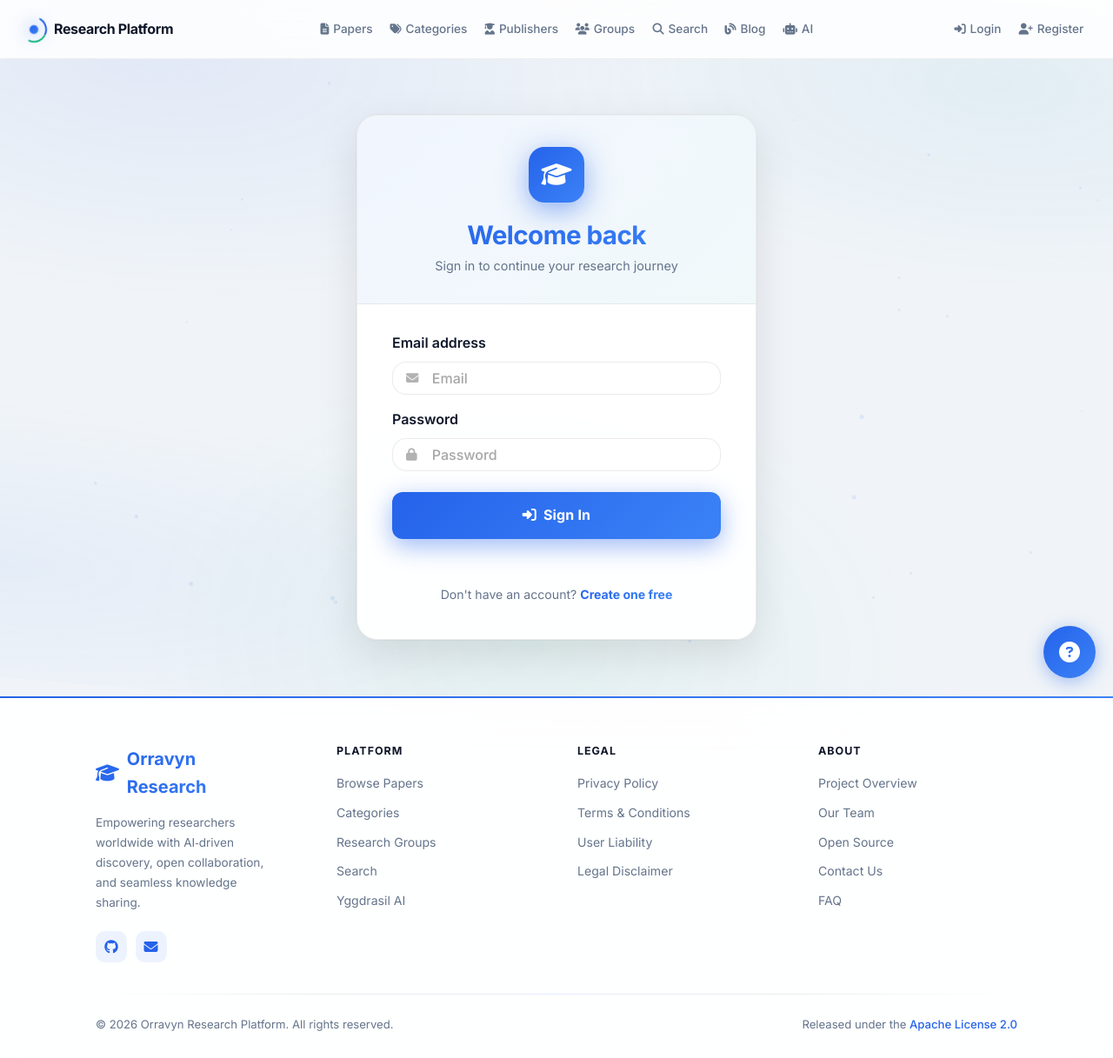
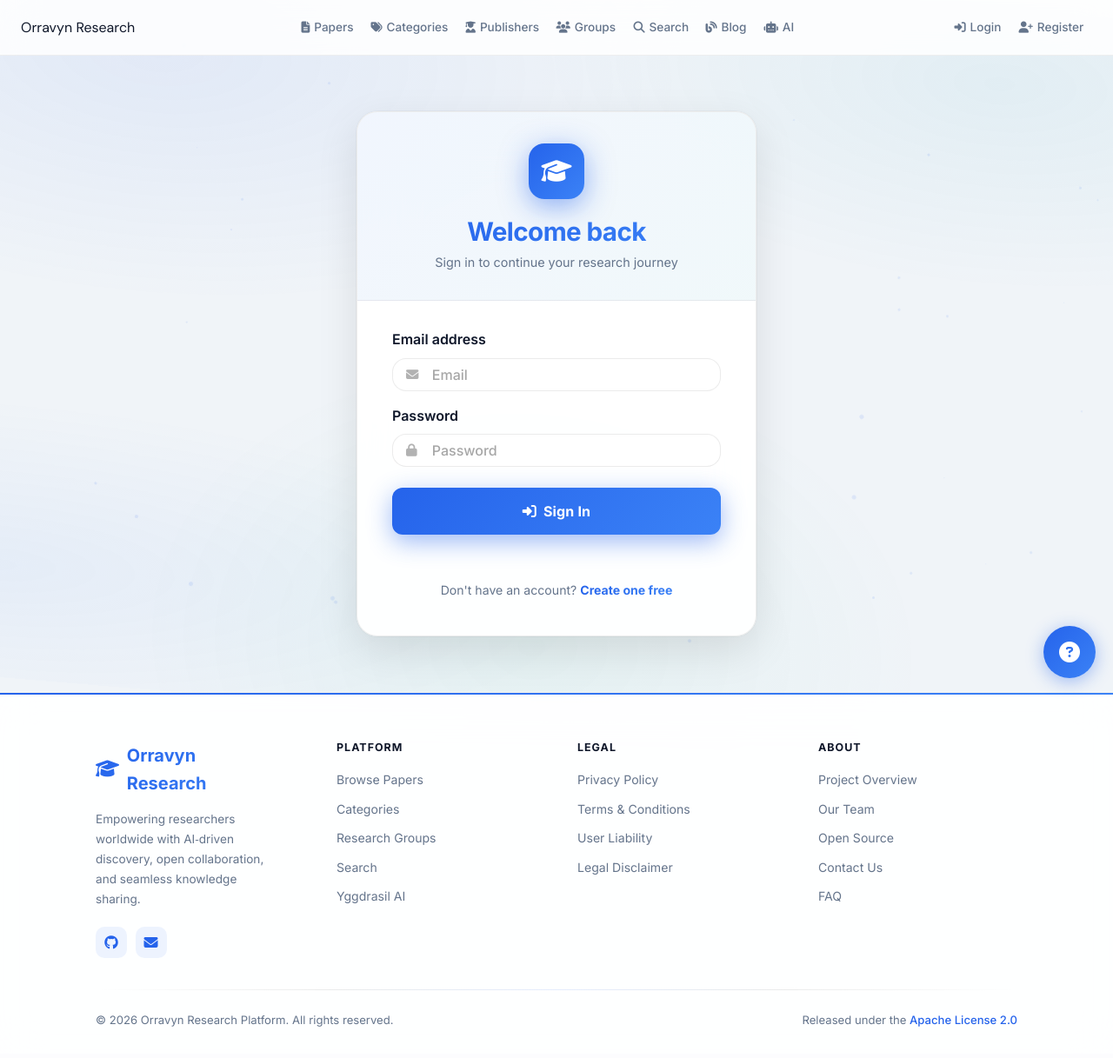
Before and after one commit to sairam3824/advanced-orravyn-research-platform, a Django app: a page that uses research_platform/templates/base.html in a window 1280 px wide. Shown: the whole page at 87% size. After the commit the page ends 1181 px from the top, so only its background shows below. Run offline with Django 4.2, Linux system fonts and the light colour scheme; parts of the project's set-up code (start-up, migrations or seed data) failed here and were passed over; some libraries are stand-ins or nearby versions.

Commit message:
style(ui): improve dashboards, profiles and global styling

```diff
--- a/research_platform/static/css/global.css
+++ b/research_platform/static/css/global.css
@@ -117,6 +117,14 @@ body::before {
     align-items: center;
     gap: 0.75rem;
     letter-spacing: -0.02em;
+}
+
+.navbar-brand span {
+    font-family: 'DM Sans', sans-serif;
+    font-weight: 400;
+    font-size: 1.35rem;
+    letter-spacing: 0em;
+    color: var(--text-primary) !important;
 }
 
 .navbar-brand:hover {
--- a/research_platform/templates/accounts/admin_dashboard.html
+++ b/research_platform/templates/accounts/admin_dashboard.html
@@ -283,8 +283,7 @@
         <div class="stat-icon pending"><i class="fas fa-clock"></i></div>
         <div class="stat-number">{{ pending_count }}</div>
         <div class="stat-label">Pending Approval</div>
-        {% if pending_count > 0 %}<a href="{% url 'papers:pending_approval' %}" class="stat-action">Review →</a>{% endif
-        %}
+        {% if pending_count > 0 %}<a href="{% url 'papers:pending_approval' %}" class="stat-action">Review →</a>{% endif %}
     </div>
     <div class="stat-card">
         <div class="stat-icon total"><i class="fas fa-file-alt"></i></div>
--- a/research_platform/templates/accounts/login.html
+++ b/research_platform/templates/accounts/login.html
@@ -1,6 +1,6 @@
 {% extends 'base.html' %}
 
-{% block title %}Sign In - Research Platform{% endblock %}
+{% block title %}Sign In - Orravyn Research{% endblock %}
 
 {% block content %}
 <div class="auth-page">
--- a/research_platform/templates/accounts/profile_edit.html
+++ b/research_platform/templates/accounts/profile_edit.html
@@ -189,16 +189,14 @@
                 <div class="mb-3">
                     <label for="{{ form.first_name.id_for_label }}" class="form-label">First Name</label>
                     {{ form.first_name }}
-                    {% if form.first_name.help_text %}<div class="form-text">{{ form.first_name.help_text }}</div>{%
-                    endif %}
+                    {% if form.first_name.help_text %}<div class="form-text">{{ form.first_name.help_text }}</div>{% endif %}
                 </div>
             </div>
             <div class="col-md-6">
                 <div class="mb-3">
                     <label for="{{ form.last_name.id_for_label }}" class="form-label">Last Name</label>
                     {{ form.last_name }}
-                    {% if form.last_name.help_text %}<div class="form-text">{{ form.last_name.help_text }}</div>{% endif
-                    %}
+                    {% if form.last_name.help_text %}<div class="form-text">{{ form.last_name.help_text }}</div>{% endif %}
                 </div>
             </div>
         </div>
--- a/research_platform/templates/accounts/public_profile.html
+++ b/research_platform/templates/accounts/public_profile.html
@@ -1,5 +1,5 @@
 {% extends 'base.html' %}
-{% block title %}{{ profile_user.profile.full_name }} - Research Platform{% endblock %}
+{% block title %}{{ profile_user.profile.full_name }} - Orravyn Research{% endblock %}
 
 {% block extra_css %}
 <style>
--- a/research_platform/templates/accounts/publisher_detail.html
+++ b/research_platform/templates/accounts/publisher_detail.html
@@ -1,5 +1,5 @@
 {% extends 'base.html' %}
-{% block title %}{{ publisher.profile.full_name }} - Research Platform{% endblock %}
+{% block title %}{{ publisher.profile.full_name }} - Orravyn Research{% endblock %}
 
 {% block extra_css %}
 <style>
--- a/research_platform/templates/accounts/publishers_list.html
+++ b/research_platform/templates/accounts/publishers_list.html
@@ -1,5 +1,5 @@
 {% extends 'base.html' %}
-{% block title %}Publishers - Research Platform{% endblock %}
+{% block title %}Publishers - Orravyn Research{% endblock %}
 
 {% block extra_css %}
 <style>
--- a/research_platform/templates/accounts/register.html
+++ b/research_platform/templates/accounts/register.html
@@ -1,6 +1,6 @@
 {% extends 'base.html' %}
 
-{% block title %}Create Account - Research Platform{% endblock %}
+{% block title %}Create Account - Orravyn Research{% endblock %}
 
 {% block extra_css %}
 <style>
--- a/research_platform/templates/analytics/collaboration_network.html
+++ b/research_platform/templates/analytics/collaboration_network.html
@@ -1,5 +1,5 @@
 {% extends 'base.html' %}
-{% block title %}Collaboration Network - Research Platform{% endblock %}
+{% block title %}Collaboration Network - Orravyn Research{% endblock %}
 
 {% block extra_css %}
 <style>
--- a/research_platform/templates/analytics/personal_dashboard.html
+++ b/research_platform/templates/analytics/personal_dashboard.html
@@ -1,5 +1,5 @@
 {% extends 'base.html' %}
-{% block title %}Research Dashboard - Research Platform{% endblock %}
+{% block title %}Research Dashboard - Orravyn Research{% endblock %}
 
 {% block extra_css %}
 <style>
--- a/research_platform/templates/analytics/trending_topics.html
+++ b/research_platform/templates/analytics/trending_topics.html
@@ -1,5 +1,5 @@
 {% extends 'base.html' %}
-{% block title %}Trending Topics - Research Platform{% endblock %}
+{% block title %}Trending Topics - Orravyn Research{% endblock %}
 
 {% block extra_css %}
 <style>
--- a/research_platform/templates/base.html
+++ b/research_platform/templates/base.html
@@ -8,7 +8,7 @@
     <meta name="description"
         content="{% block meta_description %}Orravyn Research Collaboration Platform — discover, manage, and collaborate on scholarly papers.{% endblock %}">
 
-    <title>{% block title %}Research Platform{% endblock %}</title>
+    <title>{% block title %}Orravyn Research{% endblock %}</title>
 
     <!-- Preconnect for external fonts / CDNs -->
     <link rel="preconnect" href="https://fonts.googleapis.com">
@@ -20,7 +20,7 @@
     <link href="https://cdnjs.cloudflare.com/ajax/libs/font-awesome/6.6.0/css/all.min.css" rel="stylesheet">
     <link href="https://cdn.jsdelivr.net/npm/sweetalert2@11.10.6/dist/sweetalert2.min.css" rel="stylesheet">
     <link
-        href="https://fonts.googleapis.com/css2?family=Inter:wght@300;400;500;600;700&family=JetBrains+Mono:wght@400;500&display=swap"
+        href="https://fonts.googleapis.com/css2?family=Inter:wght@300;400;500;600;700&family=DM+Sans:wght@300;400;500&family=JetBrains+Mono:wght@400;500&display=swap"
         rel="stylesheet">
 
     <!-- Global stylesheet -->
@@ -35,7 +35,7 @@
     <div id="beta-notice" style="display:none;" role="status" aria-live="polite">
         <div class="badge">
             <span class="label">BETA</span>
-            This is a beta version of the Research Platform. We are still testing features and improving performance.
+            This is a beta version of Orravyn Research. We are still testing features and improving performance.
             <br>
             If your content is plagiarised or misused, report it immediately to
             <a href="mailto:support@orravyn.cloud">support@orravyn.cloud</a> so we can remove it.
@@ -49,11 +49,7 @@
         <nav class="navbar navbar-expand-xl" role="navigation" aria-label="Main navigation">
             <div class="container-fluid px-4">
                 <a class="navbar-brand" href="{% url 'home' %}">
-                    <div class="navbar-logo">
-                        <div class="navbar-logo-orbit"></div>
-                        <div class="navbar-logo-dot"></div>
-                    </div>
-                    <span>Research Platform</span>
+                    <span>Orravyn Research</span>
                 </a>
 
                 <button class="navbar-toggler" type="button" data-bs-toggle="collapse" data-bs-target="#navbarNav"
--- a/research_platform/templates/chat/500.html
+++ b/research_platform/templates/chat/500.html
@@ -1,6 +1,6 @@
 {% extends 'base.html' %}
 
-{% block title %}Server Error - Research Platform{% endblock %}
+{% block title %}Server Error - Orravyn Research{% endblock %}
 
 {% block content %}
 <div class="row justify-content-center">
--- a/research_platform/templates/chat/detail.html
+++ b/research_platform/templates/chat/detail.html
@@ -1,6 +1,6 @@
 {% extends 'base.html' %}
 
-{% block title %}Chat Room - {{ paper.title }} - Research Platform{% endblock %}
+{% block title %}Chat Room - {{ paper.title }} - Orravyn Research{% endblock %}
 
 {% block content %}
 <div class="row">
--- a/research_platform/templates/chat/room.html
+++ b/research_platform/templates/chat/room.html
@@ -1,6 +1,6 @@
 {% extends 'base.html' %}
 
-{% block title %}Discussion - {{ paper.title }} - Research Platform{% endblock %}
+{% block title %}Discussion - {{ paper.title }} - Orravyn Research{% endblock %}
 
 {% block content %}
 <div class="row">
--- a/research_platform/templates/chat/yggdrasil_chatbot.html
+++ b/research_platform/templates/chat/yggdrasil_chatbot.html
@@ -1,7 +1,7 @@
 {% extends 'base.html' %}
 {% load static %}
 
-{% block title %}Yggdrasil Chatbot - Research Platform{% endblock %}
+{% block title %}Yggdrasil Chatbot - Orravyn Research{% endblock %}
 
 {% block extra_css %}
 <style>
--- a/research_platform/templates/home.html
+++ b/research_platform/templates/home.html
@@ -87,7 +87,7 @@
     }
 
     .hero-brand .accent {
-        background: var(--primary-gradient);
+        background: linear-gradient(90deg, #2563eb 0%, #f97316 100%);
         -webkit-background-clip: text;
         -webkit-text-fill-color: transparent;
         background-clip: text;
--- a/research_platform/templates/messaging/conversations.html
+++ b/research_platform/templates/messaging/conversations.html
@@ -1,5 +1,5 @@
 {% extends 'base.html' %}
-{% block title %}Messages - Research Platform{% endblock %}
+{% block title %}Messages - Orravyn Research{% endblock %}
 
 {% block extra_css %}
 <style>
--- a/research_platform/templates/messaging/notifications.html
+++ b/research_platform/templates/messaging/notifications.html
@@ -1,5 +1,5 @@
 {% extends 'base.html' %}
-{% block title %}Notifications - Research Platform{% endblock %}
+{% block title %}Notifications - Orravyn Research{% endblock %}
 
 {% block extra_css %}
 <style>
```
